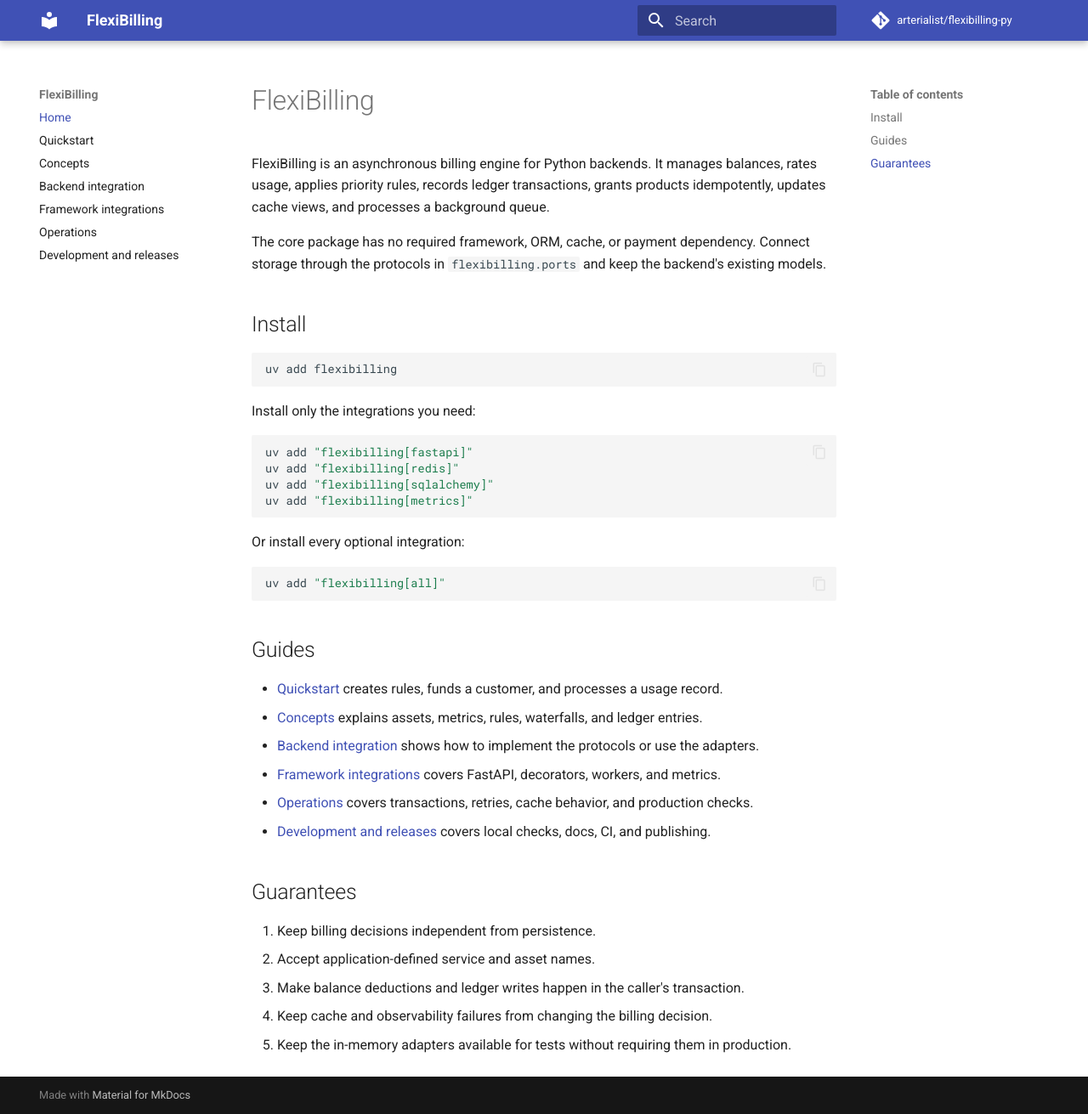
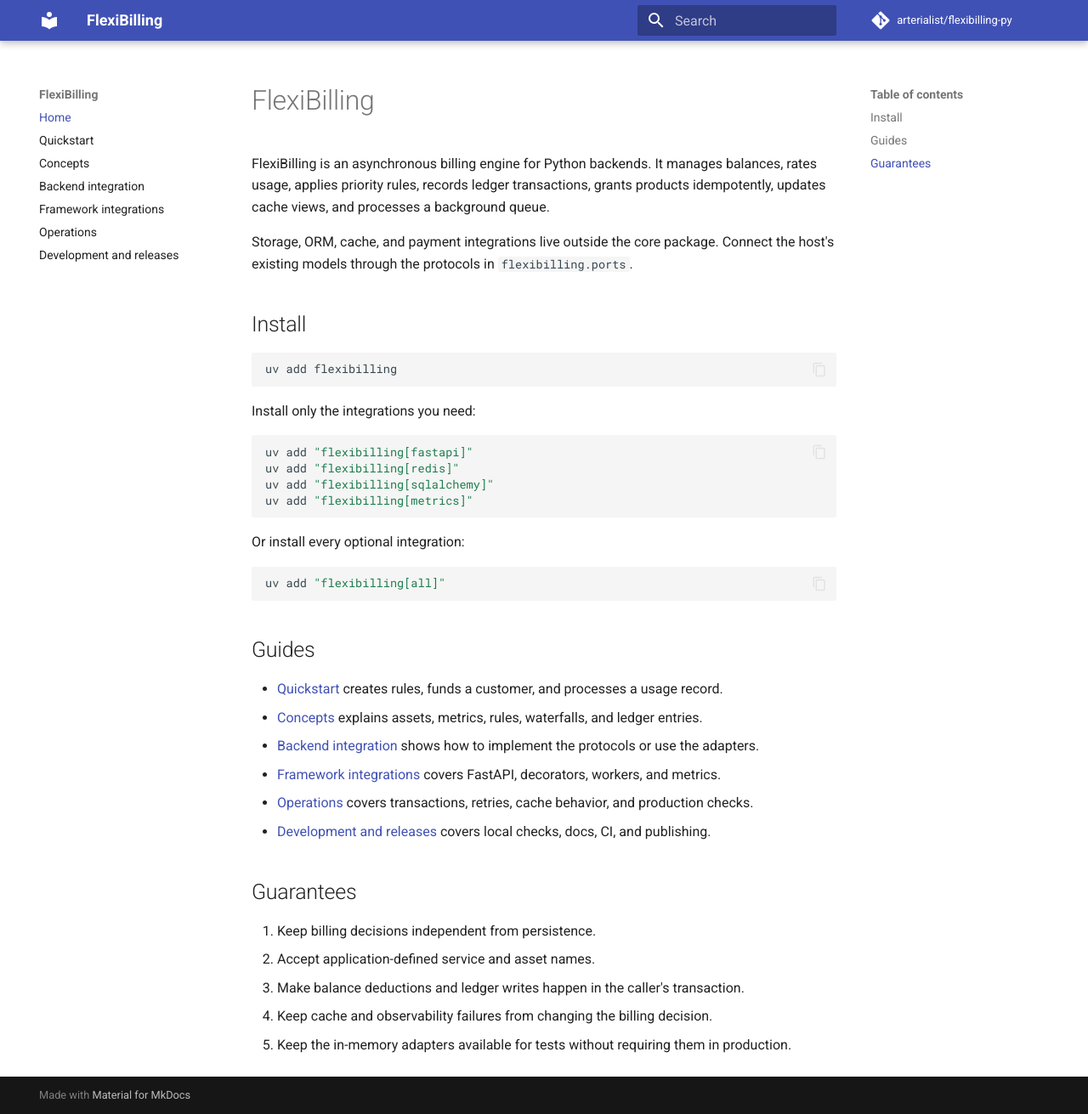
Before and after one commit to arterialist/flexibilling-py, an MkDocs documentation site: the page built from docs/index.md, in a window 1280 px wide and 1311 px high. Shown: the whole window at 85% size. Built offline with MkDocs 1.6.1 and Material for MkDocs 9.7.7, drawn with Linux system fonts in a browser that asks for light colours; comment, search, counter and statistics services are not loaded.

```diff
--- a/docs/index.md
+++ b/docs/index.md
@@ -5,9 +5,9 @@ balances, rates usage, applies priority rules, records ledger transactions,
 grants products idempotently, updates cache views, and processes a background
 queue.
 
-The core package has no required framework, ORM, cache, or payment dependency.
-Connect storage through the protocols in `flexibilling.ports` and keep the
-backend's existing models.
+Storage, ORM, cache, and payment integrations live outside the core package.
+Connect the host's existing models through the protocols in
+`flexibilling.ports`.
 
 ## Install
 
```
Also changed, not shown: README.md (+6 -6 lines).
